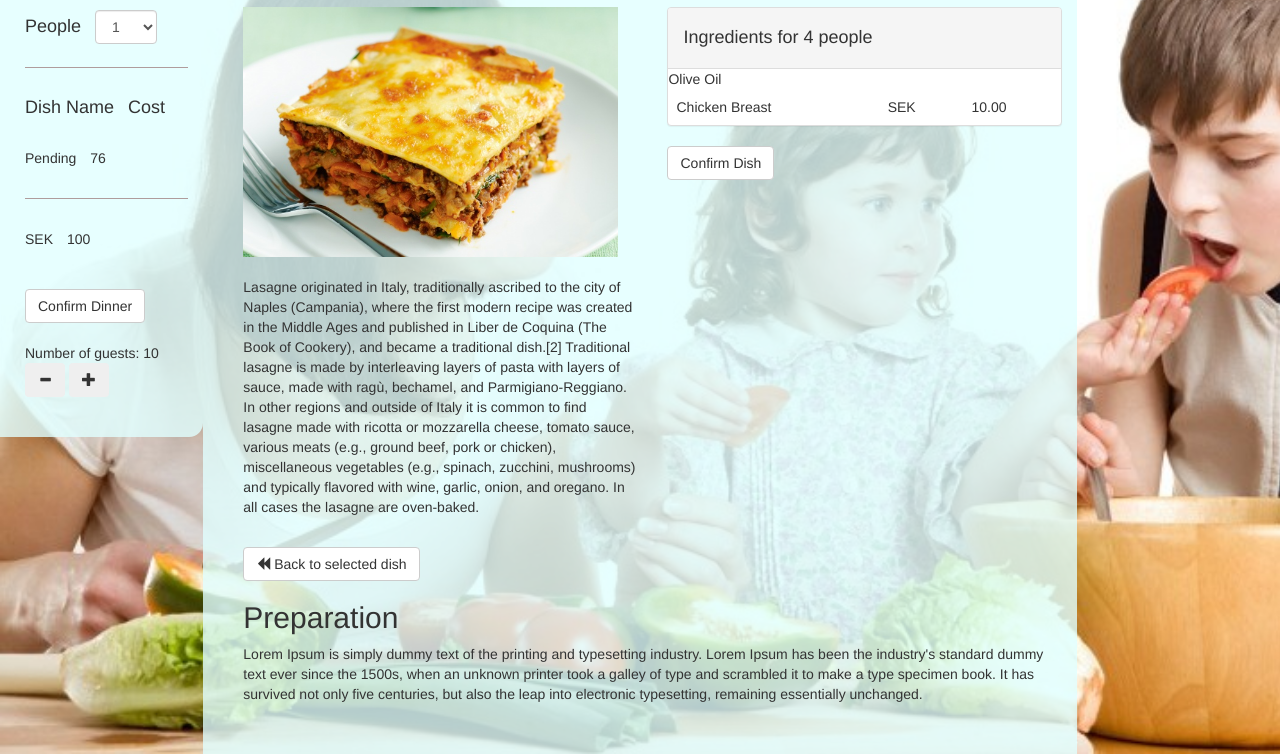
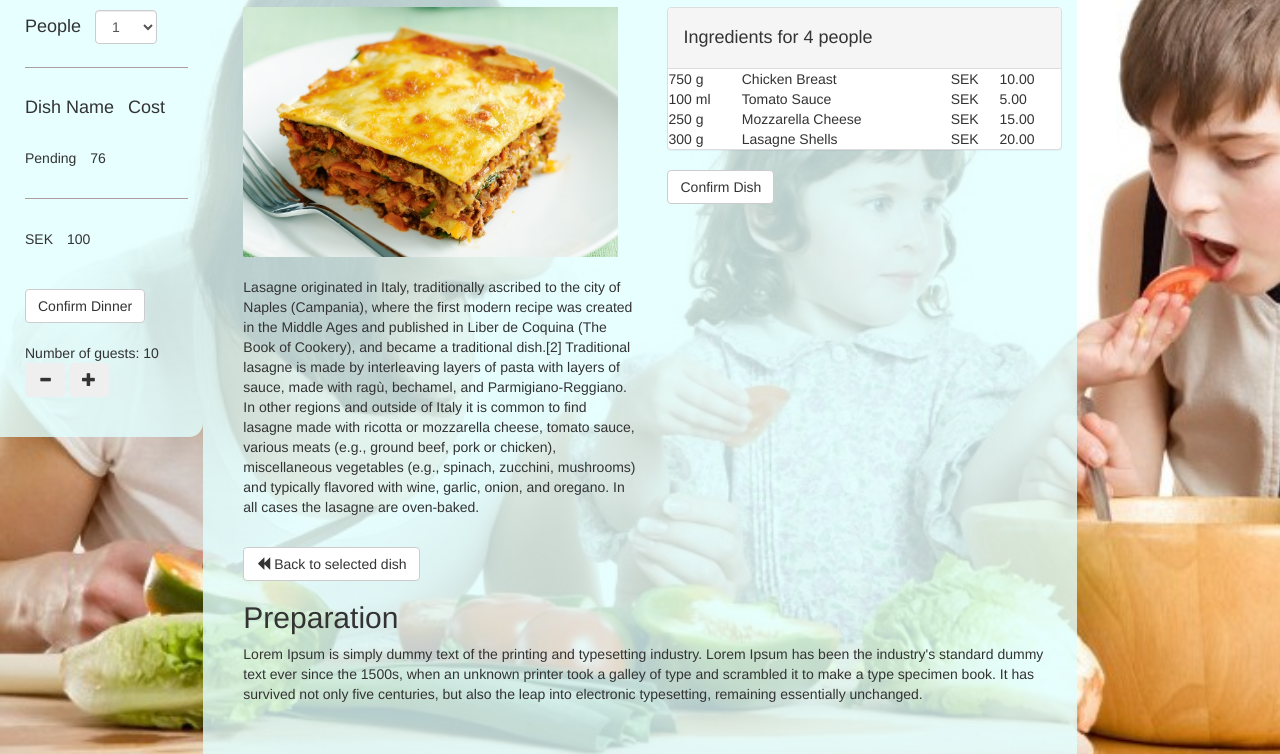
Before and after one commit to Juhok/dinner_planner, a plain HTML site: page details.html in a window 1280 px wide. Shown: the part 114-868 px from the top of the page. Drawn offline with nearby package versions, Linux system fonts and the light colour scheme.

Commit message:
changes to dinnermodel

```diff
--- a/details.html
+++ b/details.html
@@ -136,16 +136,11 @@
                   <div class="panel-heading"><h4>Ingredients for 4 people</h4></div>
 
                   <!-- Table -->
-                  <table class="table">
+                  <table class="table" id="ingTable">
 
 
 
-                      <tr>
-                           <div> <span id="ingTable"></span> </div>
-                          <td>Chicken Breast</td>
-                          <td>SEK</td>
-                          <td>10.00</td>
-                      </tr>
+
                   </table>
               </div>
 
--- a/js/view/detailsView.js
+++ b/js/view/detailsView.js
@@ -1,6 +1,8 @@
 //ExampleView Object constructor
 var DetailsView = function (container, model) {
-	var row = " <tr> <td>Olive Oil</td> </tr>";
+	var row =  "<tr> <td>750 g</td> <td>Chicken Breast</td> <td>SEK</td> <td>10.00</td> </tr> <tr> <td>100 ml</td> <td>Tomato Sauce</td> <td>SEK</td> <td>5.00</td> </tr> <tr> <td>250 g</td> <td>Mozzarella Cheese</td> <td>SEK</td> <td>15.00</td> </tr> <tr> <td>300 g</td> <td>Lasagne Shells</td> <td>SEK</td> <td>20.00</td> </tr>";
+
+
 
 	// Get all the relevant elements of the view (ones that show data
     // and/or ones that responed to interaction)
--- a/style/style.css
+++ b/style/style.css
@@ -14,9 +14,6 @@ body {
 	-o-background-size: cover;
 	background-size: cover;
 }
-
-
-
 
 .smvertcont {
     margin: 50px;
```
